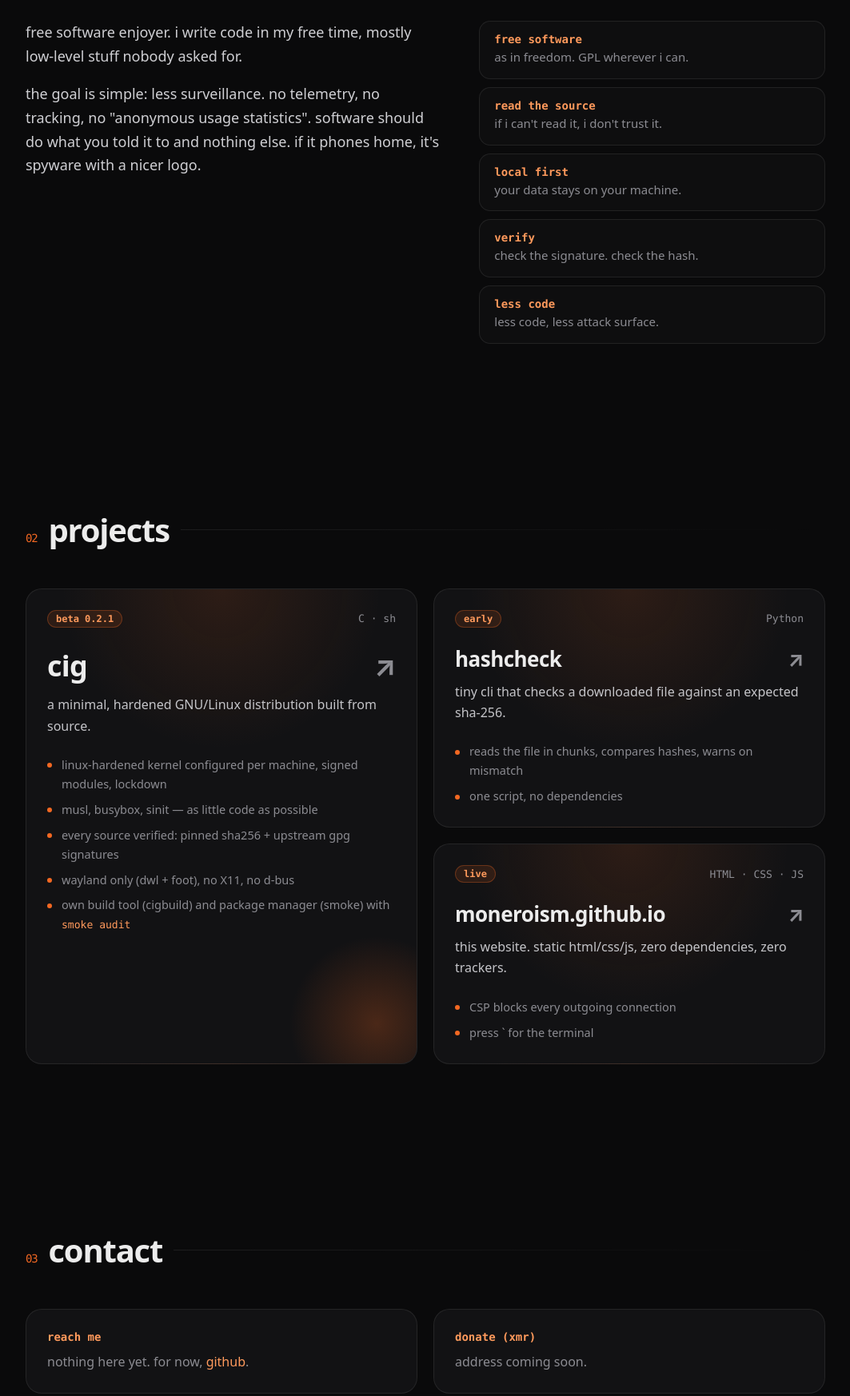
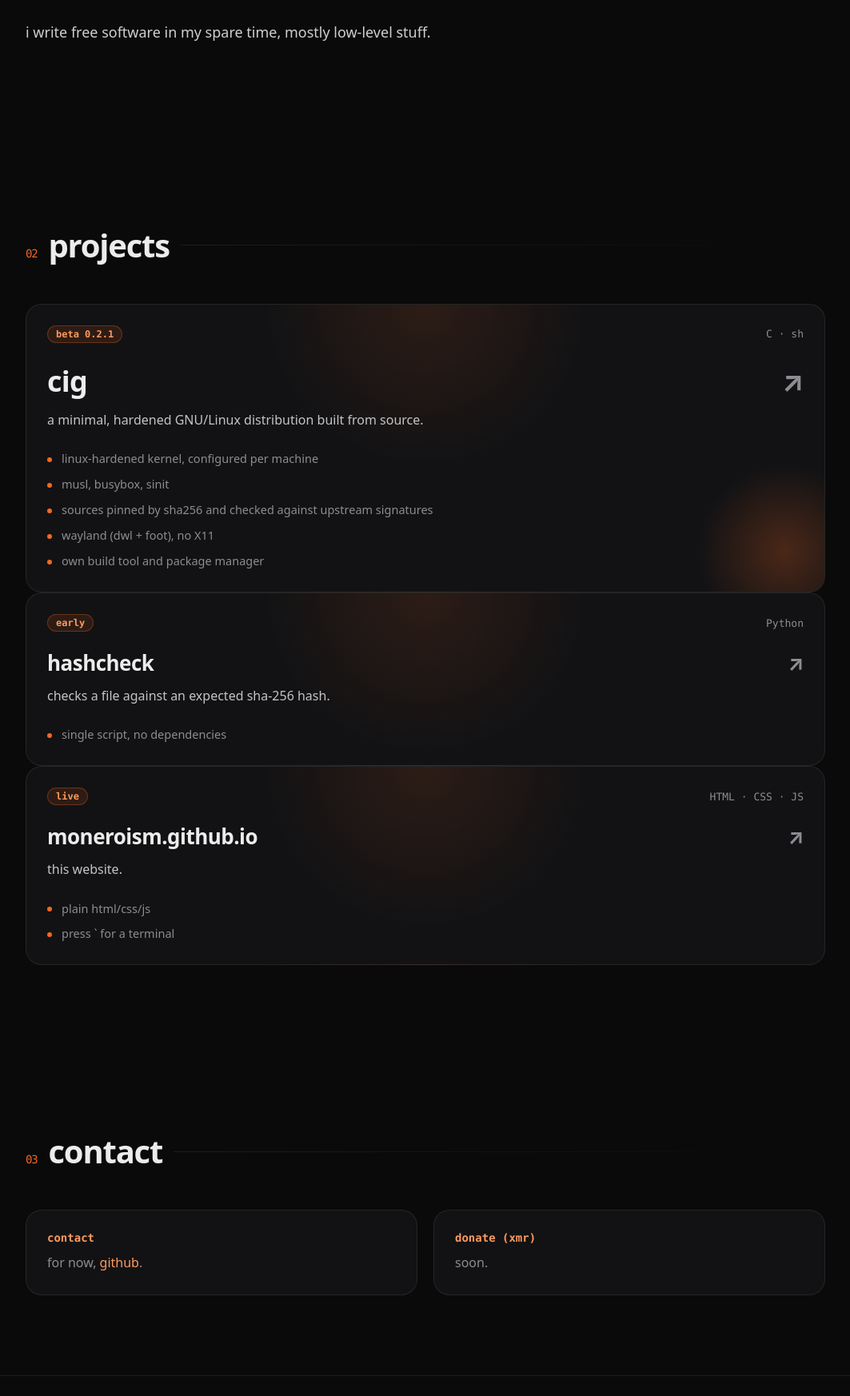
Before and after one commit to moneroism/moneroism.github.io, a plain HTML site: page index.html in a window 1280 px wide. Shown: the part 980-2726 px from the top of the page at 80% size, without its empty margins (108-1171 px from the left). Drawn offline with Linux system fonts and the light colour scheme.

Commit message:
new site

```diff
--- a/css/style.css
+++ b/css/style.css
@@ -131,16 +131,11 @@ code { font-family: var(--mono); font-size: 0.9em; color: var(--xmr-2); }
 .reveal { opacity: 0; transform: translateY(40px); transition: opacity 0.9s, transform 0.9s cubic-bezier(.2,.8,.2,1); }
 .reveal.in { opacity: 1; transform: none; }
 
-.about-grid { display: grid; grid-template-columns: 1.2fr 1fr; gap: 48px; }
+.about-text { max-width: 640px; }
 .about-text p { font-size: 18px; color: #cfcfd3; margin: 0 0 18px; }
-.principles { list-style: none; margin: 0; padding: 0; display: grid; gap: 10px; }
-.principles li {
   display: grid; gap: 2px; padding: 14px 18px; border-radius: 14px; border: 1px solid var(--line);
   background: rgba(255,255,255,0.02); transition: border-color 0.3s, transform 0.3s;
 }
-.principles li:hover { border-color: rgba(242, 104, 34, 0.4); transform: translateX(4px); }
-.principles strong { color: var(--xmr-2); font: 600 14px var(--mono); }
-.principles span { color: var(--muted); font-size: 15px; }
 
 /* cards */
 .cards { display: grid; grid-template-columns: repeat(2, 1fr); gap: 20px; }
@@ -221,7 +216,7 @@ code { font-family: var(--mono); font-size: 0.9em; color: var(--xmr-2); }
 
 @media (max-width: 760px) {
   .nav nav a { display: none; }
-  .about-grid, .cards, .contact { grid-template-columns: 1fr; }
+  .cards, .contact { grid-template-columns: 1fr; }
   .card-featured { grid-row: auto; }
   .section { padding: 70px 16px; }
 }
--- a/index.html
+++ b/index.html
@@ -4,7 +4,7 @@
   <meta charset="utf-8" />
   <meta name="viewport" content="width=device-width, initial-scale=1" />
   <meta name="theme-color" content="#0a0a0b" />
-  <meta name="description" content="moneroism — free software, no telemetry." />
+  <meta name="description" content="moneroism" />
   <meta name="referrer" content="no-referrer" />
   <meta http-equiv="Content-Security-Policy" content="default-src 'none'; script-src 'self'; style-src 'self'; img-src 'self' data:; connect-src 'none'; base-uri 'none'; form-action 'none'" />
   <title>moneroism</title>
@@ -48,10 +48,7 @@
 
     <section id="about" class="section reveal">
       <h2 class="section-title"><span>01</span> about</h2>
-      <div class="about-grid">
-        <div class="about-text" id="bio"></div>
-        <ul class="principles" id="principles"></ul>
-      </div>
+      <div class="about-text" id="bio"></div>
     </section>
 
     <section id="projects" class="section reveal">
@@ -66,7 +63,6 @@
   </main>
 
   <footer class="footer">
-    <p>no cookies · no analytics · no trackers · no third-party anything</p>
     <p><a href="https://github.com/moneroism/moneroism.github.io" target="_blank" rel="noopener noreferrer">source</a> · GPL-3.0</p>
   </footer>
 
--- a/js/data.js
+++ b/js/data.js
@@ -2,17 +2,9 @@
 
 export const profile = {
   handle: 'moneroism',
-  taglines: ['free software enjoyer', 'no telemetry. ever.', 'verify, don\'t trust', 'privacy is not a crime'],
+  taglines: ['free software enjoyer', 'currently building cig'],
   bio: [
-    'free software enjoyer. i write code in my free time, mostly low-level stuff nobody asked for.',
-    'the goal is simple: less surveillance. no telemetry, no tracking, no "anonymous usage statistics". software should do what you told it to and nothing else. if it phones home, it\'s spyware with a nicer logo.',
-  ],
-  principles: [
-    ['free software', 'as in freedom. GPL wherever i can.'],
-    ['read the source', "if i can't read it, i don't trust it."],
-    ['local first', 'your data stays on your machine.'],
-    ['verify', 'check the signature. check the hash.'],
-    ['less code', 'less code, less attack surface.'],
+    'i write free software in my spare time, mostly low-level stuff.',
   ],
 };
 
@@ -26,30 +18,30 @@ export const projects = [
     url: 'https://github.com/moneroism/cig',
     featured: true,
     points: [
-      'linux-hardened kernel configured per machine, signed modules, lockdown',
-      'musl, busybox, sinit — as little code as possible',
-      'every source verified: pinned sha256 + upstream gpg signatures',
-      'wayland only (dwl + foot), no X11, no d-bus',
-      'own build tool (cigbuild) and package manager (smoke) with `smoke audit`',
+      'linux-hardened kernel, configured per machine',
+      'musl, busybox, sinit',
+      'sources pinned by sha256 and checked against upstream signatures',
+      'wayland (dwl + foot), no X11',
+      'own build tool and package manager',
     ],
   },
   {
     id: 'hashcheck',
     name: 'hashcheck',
-    tagline: 'tiny cli that checks a downloaded file against an expected sha-256.',
+    tagline: 'checks a file against an expected sha-256 hash.',
     lang: 'Python',
     status: 'early',
     url: 'https://github.com/moneroism/hashcheck',
-    points: ['reads the file in chunks, compares hashes, warns on mismatch', 'one script, no dependencies'],
+    points: ['single script, no dependencies'],
   },
   {
     id: 'site',
     name: 'moneroism.github.io',
-    tagline: 'this website. static html/css/js, zero dependencies, zero trackers.',
+    tagline: 'this website.',
     lang: 'HTML · CSS · JS',
     status: 'live',
     url: 'https://github.com/moneroism/moneroism.github.io',
-    points: ["CSP blocks every outgoing connection", 'press ` for the terminal'],
+    points: ['plain html/css/js', 'press ` for a terminal'],
   },
 ];
 
--- a/js/main.js
+++ b/js/main.js
@@ -27,9 +27,6 @@ function rich(text) {
 
 function renderAbout() {
   $('#bio').append(...profile.bio.map((p) => el('p', null, p)));
-  $('#principles').append(
-    ...profile.principles.map(([k, v]) => el('li', null, el('strong', null, k), el('span', null, v))),
-  );
 }
 
 function renderProjects() {
@@ -56,14 +53,14 @@ function renderContact() {
   const box = (title, content) => el('div', 'contact-box', el('h3', null, title), content);
   body.append(
     box(
-      'reach me',
+      'contact',
       contact.length
         ? el('ul', null, contact.map((c) => el('li', null, el('span', 'muted', c.label + ' '), c.href ? link(c.href, c.value) : c.value)))
-        : el('p', 'muted', 'nothing here yet. for now, ', link(github, 'github'), '.'),
+        : el('p', 'muted', 'for now, ', link(github, 'github'), '.'),
     ),
     box(
       'donate (xmr)',
-      donate.xmr ? el('code', 'addr', donate.xmr) : el('p', 'muted', 'address coming soon.'),
+      donate.xmr ? el('code', 'addr', donate.xmr) : el('p', 'muted', 'soon.'),
     ),
   );
 }
@@ -91,6 +88,7 @@ function typeLoop() {
     ci += del ? -1 : 1;
     out.textContent = line.slice(0, ci);
     let wait = del ? 35 : 75;
+    if (!del && ci === line.length && lines.length === 1) return; // type once, stop
     if (!del && ci === line.length) (del = true), (wait = 1800);
     else if (del && ci === 0) (del = false), (li = (li + 1) % lines.length), (wait = 400);
     setTimeout(tick, wait);
--- a/js/terminal.js
+++ b/js/terminal.js
@@ -41,10 +41,9 @@ export function initTerminal() {
     help: ['list commands', () => {
       for (const [name, [desc]] of Object.entries(commands)) if (desc) print(`  ${pad(name, 12)}${desc}`);
     }],
-    whoami: ['who is this', () => print(`${profile.handle} — ${profile.taglines[0]}`)],
+    whoami: ['who is this', () => print(profile.handle)],
     about: ['about me', () => {
       profile.bio.forEach((p) => (print(p), print()));
-      profile.principles.forEach(([k, v]) => print(`  ${pad(k, 16)}${v}`));
     }],
     projects: ['list projects', () => {
       projects.forEach((p) => print(`  ${pad(p.id, 12)}${pad('[' + p.status + ']', 13)}${p.tagline}`));
@@ -52,10 +51,10 @@ export function initTerminal() {
       print("type a project's name for details, e.g. `cig`");
     }],
     contact: ['how to reach me', () => {
-      if (!contact.length) print(`nothing here yet. for now: ${github}`);
+      if (!contact.length) print(github);
       contact.forEach((c) => print(`  ${pad(c.label, 10)}${c.value}`));
     }],
-    donate: ['monero address', () => print(donate.xmr || 'address coming soon.')],
+    donate: ['monero address', () => print(donate.xmr || 'soon.')],
     github: ['open github', () => (window.open(github, '_blank', 'noopener'), print(github))],
     goto: ['scroll the page: goto about|projects|contact', (a) => {
       if (['about', 'projects', 'contact', 'top'].includes(a[0])) go('#' + a[0]);
@@ -64,9 +63,8 @@ export function initTerminal() {
     clear: ['clear screen', () => (out.textContent = '')],
     exit: ['close terminal', () => close()],
     // hidden
-    sudo: [null, () => print("nice try. there is no root here.", 'err')],
+    sudo: [null, () => print('no.', 'err')],
     ls: [null, () => print('about  projects  contact  donate')],
-    telemetry: [null, () => print('0 trackers. 0 cookies. 0 bytes sent. CSP blocks every connection.')],
   };
   for (const p of projects) {
     commands[p.id] = [null, () => {
@@ -119,7 +117,7 @@ export function initTerminal() {
     requestAnimationFrame(() => term.classList.add('open'));
     if (!greeted) {
       greeted = true;
-      print(`welcome. type 'help' to get started.`, 'hl');
+      print(`type 'help' for commands.`, 'hl');
       print();
     }
     input.focus();
```
